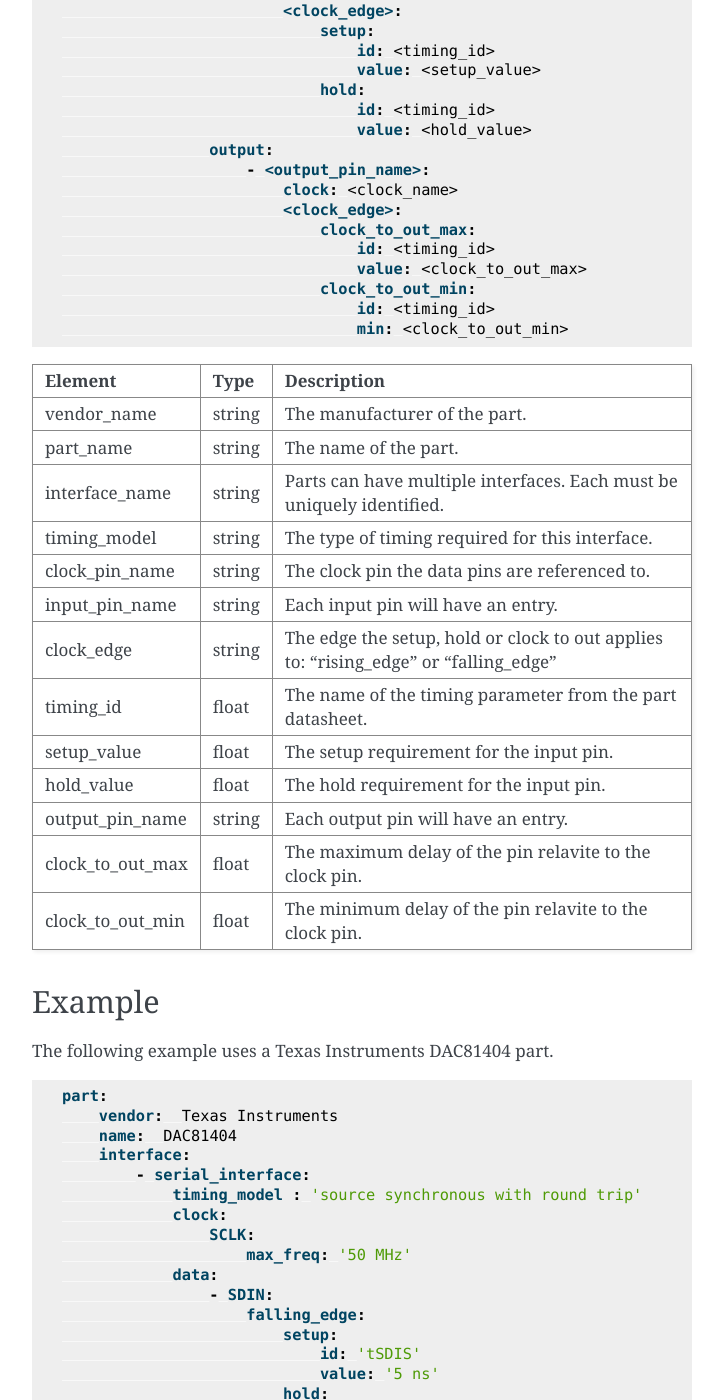
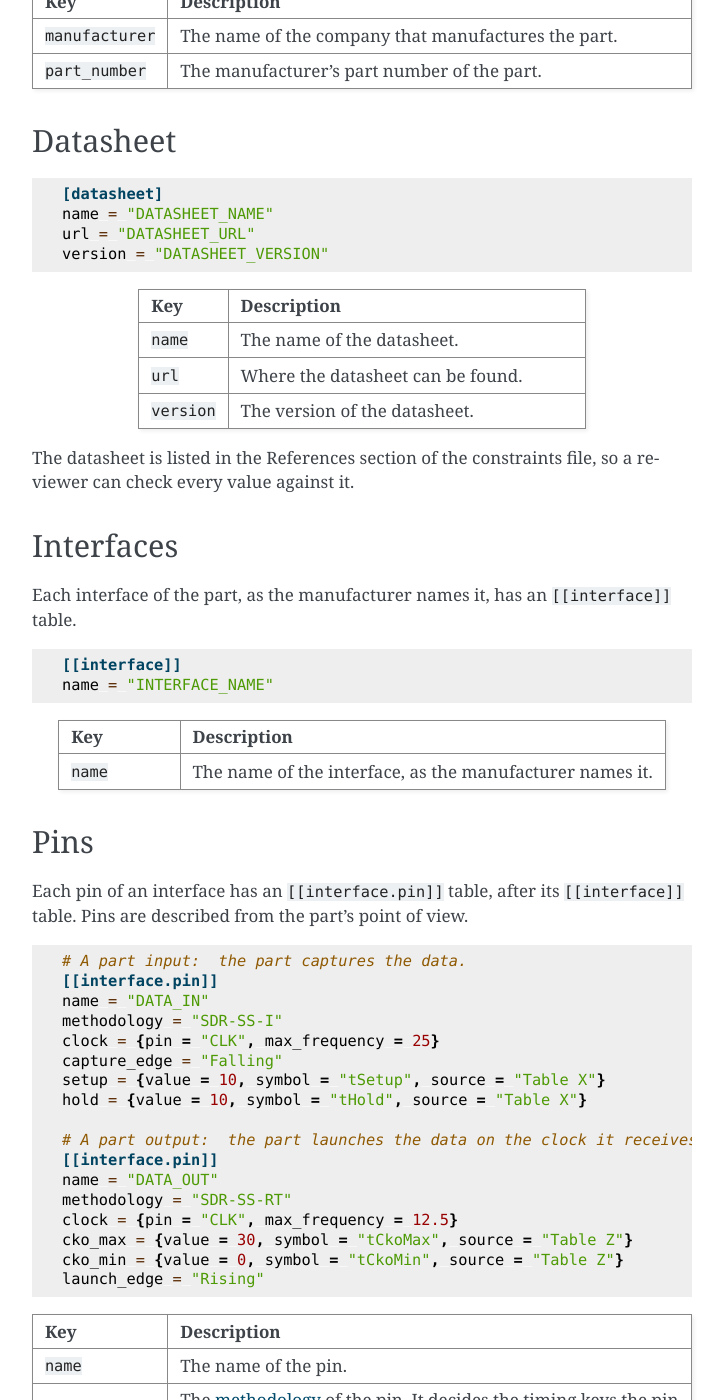
Before and after one commit to jeremiah-c-leary/sta-constraint-validator, a Sphinx documentation site: the page built from docs/source/part.rst, in a window 1280 px wide and 1400 px high, scrolled down 511 px. Shown: the whole window, without its empty margins (388-1112 px from the left). Built offline with Sphinx 7.4.7, drawn with Linux system fonts in a browser that asks for light colours; some of the changed text lies outside the part shown.

Commit message:
Adding the interface, traces and part templates, and documenting the keys of each file.
Co-Authored-By: Claude Opus 5.5 <noreply@anthropic.com>

```diff
--- a/docs/source/index.rst
+++ b/docs/source/index.rst
@@ -12,7 +12,8 @@ Welcome to sta-constraint-validator's documentation!
 
    process
    methodology
-   board_data
+   interface
+   traces
    device
    part
    checks
--- /dev/null
+++ b/docs/source/interface.rst
@@ -0,0 +1,187 @@
+Interface File
+==============
+
+The interface file describes one interface between the device and a part: its clocks, its ports, and where the part, traces and timing reports are.
+It is the file every stacv command reads.
+
+.. code-block:: text
+
+   stacv create template interface --output interface.toml
+
+Periods are in nanoseconds.
+Paths are relative to the interface file, and can use environment variables such as ``$PROJ_DIR``.
+An environment variable that is not set is an error (interface_config_004).
+
+Top level
+---------
+
+.. code-block:: toml
+
+   description = "INTERFACE_DESCRIPTION"
+   name = "INTERFACE_NAME"
+   part = "part.toml"
+   traces = "traces.toml"
+
+.. list-table::
+   :header-rows: 1
+   :widths: 20 15 65
+
+   * - Key
+     - Required
+     - Description
+   * - ``description``
+     - Yes
+     - A brief description of the interface.
+   * - ``name``
+     - Yes
+     - The name of the interface.
+       It is shown in the headers of the generated constraints file and report script.
+   * - ``part``
+     - Yes
+     - The path of the :doc:`part file <part>` of the part this interface connects to.
+   * - ``traces``
+     - Yes
+     - The path of the :doc:`traces file <traces>` that describes the connections between the device and the part.
+
+A missing key is an error (interface_config_002), and so is a path to a file that does not exist (interface_config_005).
+
+Clocks
+------
+
+Each clock of the interface is defined once, in a ``[[clock]]`` table.
+Ports refer to clocks by name.
+
+.. code-block:: toml
+
+   [[clock]]
+   name = "clk_100mhz"
+   period = 10.000
+
+   [[clock]]
+   name = "clk_25mhz"
+   period = 40.000
+   port = "O_CLK"
+   generator = {source = "DEVICE_ELEMENT", master_pin = "MASTER_PIN", target_pin = "TARGET_PIN", master_clock = "clk_100mhz"}
+
+.. list-table::
+   :header-rows: 1
+   :widths: 20 15 65
+
+   * - Key
+     - Required
+     - Description
+   * - ``name``
+     - Yes
+     - The name of the clock in the timing reports.
+       Each clock name is defined once (interface_config_008).
+   * - ``period``
+     - Yes
+     - The period of the clock in nanoseconds.
+   * - ``port``
+     - No
+     - The device port the clock leaves the device on, to the part.
+       Not used for a clock that stays inside the device.
+   * - ``generator``
+     - No
+     - The element in the device that generates the clock.
+       Not used for a clock that stays inside the device.
+       ``stacv generate xdc`` needs it on the capture clock of every analyzed port (generate_001).
+
+The ``generator`` table has these keys, all required:
+
+.. list-table::
+   :header-rows: 1
+   :widths: 20 80
+
+   * - Key
+     - Description
+   * - ``source``
+     - The element in the device that generates the clock, such as the register that forwards it.
+   * - ``master_pin``
+     - The pin of the element the master clock arrives at.
+   * - ``target_pin``
+     - The pin of the element the generated clock leaves from.
+   * - ``master_clock``
+     - The clock at the master pin.
+       It must be defined in a ``[[clock]]`` table (interface_config_007).
+
+Ports
+-----
+
+Each port of the interface has a ``[[port]]`` table.
+
+.. code-block:: toml
+
+   [[port]]
+   status = "analyze"
+   name = "O_DATA"
+   methodology = "SDR-SS-O"
+   launch_clock = {name = "clk_100mhz", setup_edge = 8, hold_edge = 8}
+   capture_clock = {name = "clk_25mhz", setup_edge = "D", hold_edge = "B"}
+   timing_reports = [
+       "O_DATA_timing.rpt",
+   ]
+
+   [[port]]
+   status = "defer"
+   name = "I_DATA"
+
+.. list-table::
+   :header-rows: 1
+   :widths: 20 15 65
+
+   * - Key
+     - Required
+     - Description
+   * - ``status``
+     - No
+     - ``"analyze"``: the port is checked and its constraints are generated.
+       This is the default when ``status`` is missing.
+
+       ``"defer"``: the port is left for later.
+       A deferred port needs only ``name`` and ``status``; any other keys are not read, except ``methodology``.
+
+       Any other value is an error (interface_config_009).
+   * - ``name``
+     - Yes
+     - The name of the port in the timing reports.
+   * - ``methodology``
+     - Yes
+     - The :doc:`methodology <methodology>` of the port.
+       An analyzed port must be ``SDR-SS-O``; a port with another methodology is deferred until stacv supports it (interface_config_010).
+   * - ``launch_clock``
+     - Yes
+     - The clock that launches the data, and its edges.
+   * - ``capture_clock``
+     - Yes
+     - The clock that captures the data, and its edges.
+   * - ``timing_reports``
+     - Yes
+     - A list of the timing reports of the port.
+       ``stacv check`` reads any number of reports; ``stacv generate report_tcl`` writes exactly one for each port (generate_010).
+
+``launch_clock`` and ``capture_clock`` have these keys, all required:
+
+.. list-table::
+   :header-rows: 1
+   :widths: 20 80
+
+   * - Key
+     - Description
+   * - ``name``
+     - The name of a clock defined in a ``[[clock]]`` table (interface_config_007).
+   * - ``setup_edge``
+     - The edge of the setup check.
+   * - ``hold_edge``
+     - The edge of the hold check.
+
+Edges
+^^^^^
+
+Edges are counted from the first rising edge of each clock, at time 0:
+
+* Launch edges are numbers: 0, 2, 4, ... are rising edges and 1, 3, 5, ... are falling edges.
+* Capture edges are letters: A, C, E, ... are rising edges and B, D, F, ... are falling edges.
+
+Edge *n* of a clock is at (period / 2) × *n*, so the setup requirement is the time of the capture setup edge minus the time of the launch setup edge, and the hold requirement is the time of the capture hold edge minus the time of the launch hold edge.
+Check the edges with ``stacv visualize edges`` before generating the constraints.
--- a/docs/source/part.rst
+++ b/docs/source/part.rst
@@ -1,113 +1,150 @@
-Part
-====
+Part File
+=========
 
-The part is the external device the FPGA/ASIC is communicating with.
-It is typically provided by a vendor.
+The part file describes the timing of the part, the external device the FPGA or ASIC communicates with, as its datasheet gives it.
+It is written once for each part, and can be used by every interface to that part.
+The interface file names it with its ``part`` key.
 
-.. code-block:: yaml
+.. code-block:: text
 
-    part:
-        vendor:  <vendor_name>
-        name:  <part_name>
-        interface:
-            - <interface_name>:
-                timing_model : <interface_type>
-                clock:
-                    input:
-                       - <clock_pin_name>:
-                            max_freq: <frequency>
-                    output:
-                       - <clock_pin_name>:
-                            max_freq: <frequency>
-                data:
-                    input:
-                        - <input_pin_name>:
-                            clock: <clock_name>
-                            <clock_edge>:
-                                setup:
-                                    id: <timing_id>
-                                    value: <setup_value>
-                                hold:
-                                    id: <timing_id>
-                                    value: <hold_value>
-                    output:
-                        - <output_pin_name>:
-                            clock: <clock_name>
-                            <clock_edge>:
-                                clock_to_out_max:
-                                    id: <timing_id>
-                                    value: <clock_to_out_max>
-                                clock_to_out_min:
-                                    id: <timing_id>
-                                    min: <clock_to_out_min>
+   stacv create template part --output part.toml
 
-+------------------+----------+------------------------------------------------------------------------------+
-| **Element**      | **Type** | **Description**                                                              |
-+------------------+----------+------------------------------------------------------------------------------+
-| vendor_name      | string   | The manufacturer of the part.                                                |
-+------------------+----------+------------------------------------------------------------------------------+
-| part_name        | string   | The name of the part.                                                        |
-+------------------+----------+------------------------------------------------------------------------------+
-| interface_name   | string   | Parts can have multiple interfaces.  Each must be uniquely identified.       |
-+------------------+----------+------------------------------------------------------------------------------+
-| timing_model     | string   | The type of timing required for this interface.                              |
-+------------------+----------+------------------------------------------------------------------------------+
-| clock_pin_name   | string   | The clock pin the data pins are referenced to.                               |
-+------------------+----------+------------------------------------------------------------------------------+
-| input_pin_name   | string   | Each input pin will have an entry.                                           |
-+------------------+----------+------------------------------------------------------------------------------+
-| clock_edge       | string   | The edge the setup, hold or clock to out applies to:                         |
-|                  |          | "rising_edge" or "falling_edge"                                              |
-+------------------+----------+------------------------------------------------------------------------------+
-| timing_id        | float    | The name of the timing parameter from the part datasheet.                    |
-+------------------+----------+------------------------------------------------------------------------------+
-| setup_value      | float    | The setup requirement for the input pin.                                     |
-+------------------+----------+------------------------------------------------------------------------------+
-| hold_value       | float    | The hold requirement for the input pin.                                      |
-+------------------+----------+------------------------------------------------------------------------------+
-| output_pin_name  | string   | Each output pin will have an entry.                                          |
-+------------------+----------+------------------------------------------------------------------------------+
-| clock_to_out_max | float    | The maximum delay of the pin relavite to the clock pin.                      |
-+------------------+----------+------------------------------------------------------------------------------+
-| clock_to_out_min | float    | The minimum delay of the pin relavite to the clock pin.                      |
-+------------------+----------+------------------------------------------------------------------------------+
+Delays are in nanoseconds and frequencies are in MHz.
+Every key in the part file is required.
 
-Example
--------
+Properties
+----------
 
-The following example uses a Texas Instruments DAC81404 part.
+.. code-block:: toml
 
-.. code-block:: yaml
+   [properties]
+   manufacturer = "MANUFACTURER"
+   part_number = "PART_NUMBER"
 
-    part:
-        vendor:  Texas Instruments
-        name:  DAC81404
-        interface:
-            - serial_interface:
-                timing_model : 'source synchronous with round trip'
-                clock:
-                    SCLK:
-                        max_freq: '50 MHz'
-                data:
-                    - SDIN:
-                        falling_edge:
-                            setup:
-                                id: 'tSDIS'
-                                value: '5 ns'
-                            hold:
-                                id: 'tSDIH'
-                                value: '5 ns'
-                    - SYNC_F:
-                        falling_edge:
-                            setup:
-                                id: 'tCSS'
-                                value: '20 ns'
-                            hold:
-                                id: 'tCSH'
-                                value: '5 ns'
-                    - SDO:
-                        rising_edge:
-                            clock_to_out:
-                                name:  'tSDODLY'
-                                max: '20 ns'
-                                min: '0 ns'
+.. list-table::
+   :header-rows: 1
+   :widths: 20 80
+
+   * - Key
+     - Description
+   * - ``manufacturer``
+     - The name of the company that manufactures the part.
+   * - ``part_number``
+     - The manufacturer's part number of the part.
+
+Datasheet
+---------
+
+.. code-block:: toml
+
+   [datasheet]
+   name = "DATASHEET_NAME"
+   url = "DATASHEET_URL"
+   version = "DATASHEET_VERSION"
+
+.. list-table::
+   :header-rows: 1
+   :widths: 20 80
+
+   * - Key
+     - Description
+   * - ``name``
+     - The name of the datasheet.
+   * - ``url``
+     - Where the datasheet can be found.
+   * - ``version``
+     - The version of the datasheet.
+
+The datasheet is listed in the References section of the constraints file, so a reviewer can check every value against it.
+
+Interfaces
+----------
+
+Each interface of the part, as the manufacturer names it, has an ``[[interface]]`` table.
+
+.. code-block:: toml
+
+   [[interface]]
+   name = "INTERFACE_NAME"
+
+.. list-table::
+   :header-rows: 1
+   :widths: 20 80
+
+   * - Key
+     - Description
+   * - ``name``
+     - The name of the interface, as the manufacturer names it.
+
+Pins
+----
+
+Each pin of an interface has an ``[[interface.pin]]`` table, after its ``[[interface]]`` table.
+Pins are described from the part's point of view.
+
+.. code-block:: toml
+
+   # A part input:  the part captures the data.
+   [[interface.pin]]
+   name = "DATA_IN"
+   methodology = "SDR-SS-I"
+   clock = {pin = "CLK", max_frequency = 25}
+   capture_edge = "Falling"
+   setup = {value = 10, symbol = "tSetup", source = "Table X"}
+   hold = {value = 10, symbol = "tHold", source = "Table X"}
+
+   # A part output:  the part launches the data on the clock it receives.
+   [[interface.pin]]
+   name = "DATA_OUT"
+   methodology = "SDR-SS-RT"
+   clock = {pin = "CLK", max_frequency = 12.5}
+   cko_max = {value = 30, symbol = "tCkoMax", source = "Table Z"}
+   cko_min = {value = 0, symbol = "tCkoMin", source = "Table Z"}
+   launch_edge = "Rising"
+
+.. list-table::
+   :header-rows: 1
+   :widths: 20 80
+
+   * - Key
+     - Description
+   * - ``name``
+     - The name of the pin.
+   * - ``methodology``
+     - The :doc:`methodology <methodology>` of the pin.
+       It decides the timing keys the pin has:
+
+       * ``SDR-SS-I``: ``capture_edge``, ``setup``, ``hold``
+       * ``SDR-SS-O``, ``SDR-SS-RT``: ``launch_edge``, ``cko_max``, ``cko_min``
+   * - ``clock``
+     - The clock pin of the part the data is captured or launched on:
+
+       * ``pin``: the name of the clock pin.
+       * ``max_frequency``: the maximum frequency of the clock for this pin, in MHz.
+   * - ``capture_edge``
+     - The clock edge the part captures the data on: ``"Rising"`` or ``"Falling"``.
+   * - ``launch_edge``
+     - The clock edge the part launches the data on: ``"Rising"`` or ``"Falling"``.
+   * - ``setup``
+     - The setup requirement of the pin.
+   * - ``hold``
+     - The hold requirement of the pin.
+   * - ``cko_max``
+     - The maximum clock-to-out delay of the pin.
+   * - ``cko_min``
+     - The minimum clock-to-out delay of the pin.
+
+``setup``, ``hold``, ``cko_max`` and ``cko_min`` each have the same keys:
+
+.. list-table::
+   :header-rows: 1
+   :widths: 20 80
+
+   * - Key
+     - Description
+   * - ``value``
+     - The value from the datasheet.
+   * - ``symbol``
+     - The symbol of the value in the datasheet, such as ``tSU``.
+   * - ``source``
+     - Where in the datasheet the value comes from, such as a table number.
```
Also changed, not shown: docs/source/traces.rst (added, +82 -0 lines), 3 other files.
